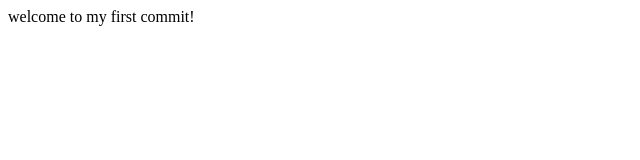
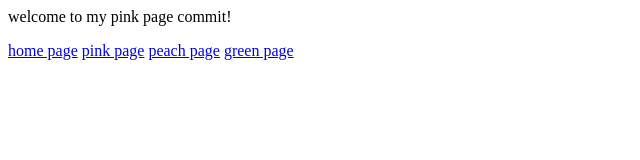
Before and after one commit to shyampygithub/demo-repo, a plain HTML site: page pink.html in a window 1280 px wide. Shown: the whole page, without its empty margins (0-640 px from the left). Drawn offline with Linux system fonts and the light colour scheme.

Commit message:
testing out pages

```diff
--- a/pink.html
+++ b/pink.html
@@ -3,6 +3,10 @@
         <title>This is my first page</title>
     </head>
     <body>
-        welcome to my first commit!
+        <p>welcome to my pink page commit!</p>
+        <a href="index.html">home page</a>
+        <a href="pink.html">pink page</a>
+        <a href="peach.html">peach page</a>
+        <a href="green.html">green page</a>
     </body>
 </html>
```
Also changed, not shown: index.html (+5 -1 lines).
